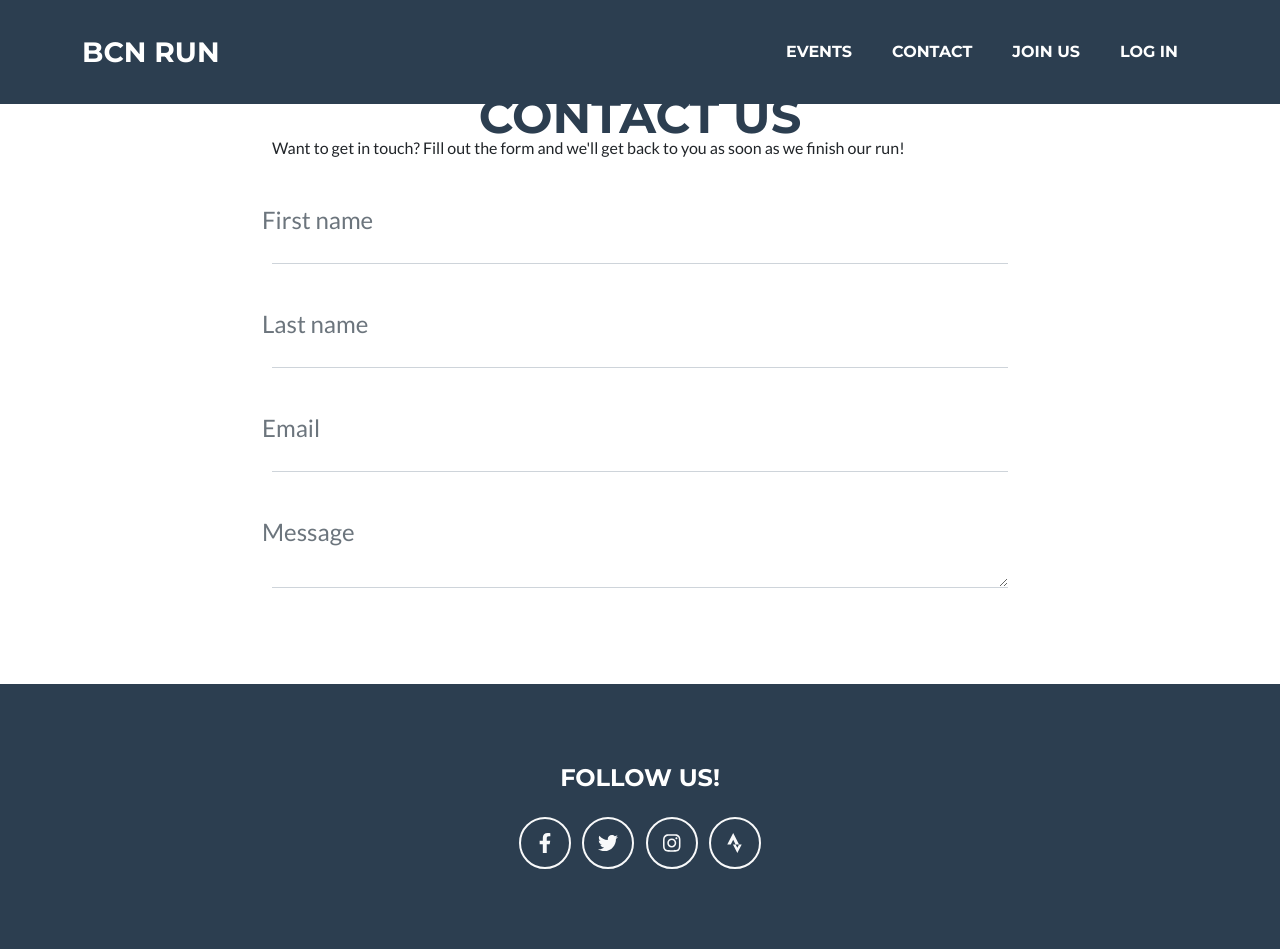
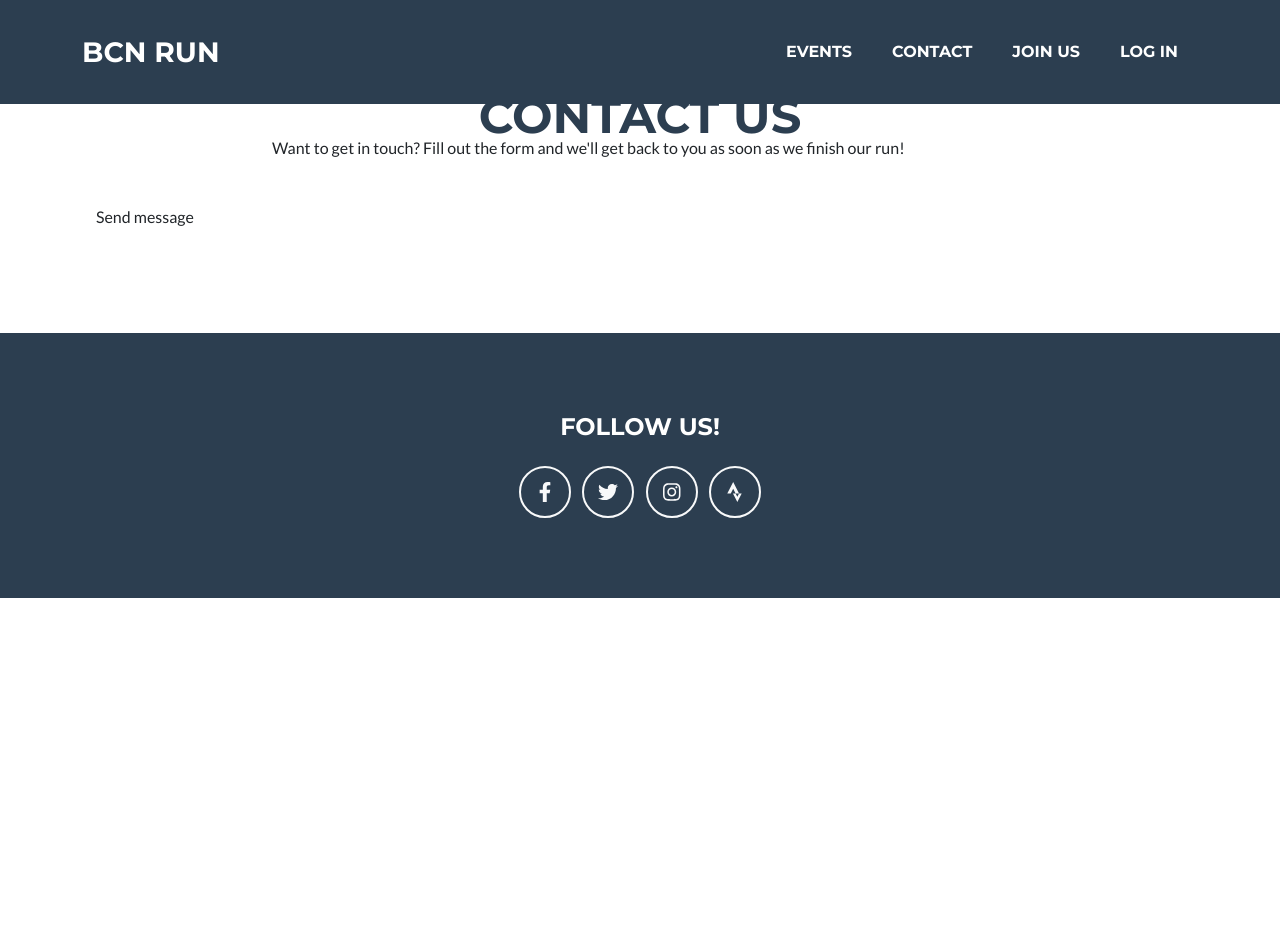
Before and after one commit to EllieThurlwell/project-four, a Django app: page /contact/ in a window 1280 px wide. After the commit the page ends 598 px from the top, so only its background shows below. Run offline with Django 3.2, Linux system fonts and the light colour scheme; some libraries are stand-ins or nearby versions.

Commit message:
Install crispy forms and update contact view

```diff
--- a/bcnrun/settings.py
+++ b/bcnrun/settings.py
@@ -49,6 +49,7 @@
     'cloudinary_storage',
     'django.contrib.staticfiles',
     'cloudinary',
+    'crispy_forms',
     'club',
 ]
 
@@ -56,6 +57,8 @@
 
 LOGIN_REDIRECT_URL = '/'
 LOGOUT_REDIRECT_URL = '/'
+
+CRISPY_TEMPLATE_PACK = 'bootstrap4'
 
 MIDDLEWARE = [
     'django.middleware.security.SecurityMiddleware',
--- a/club/views.py
+++ b/club/views.py
@@ -2,6 +2,7 @@
 from django.views import generic, View
 from django.views.generic.base import TemplateView
 from .models import Event
+from .forms import ContactForm
 
 class EventList(generic.ListView):
     #view to render the Event objects, max 9 per page
@@ -12,10 +13,32 @@
 
 
 class HomePage(TemplateView):
-
+    #view to render the homepage
     template_name = 'index.html'
 
 
 class Contact(TemplateView):
+    #view to render the Contact form to contact.html
+
+    # forms displays if send clicked. need a get method first?
+    def post(self, request):
+
+        contact_form = ContactForm(data=request.POST)
+        if contact_form.is_valid():
+            contact_form.instance.fname = request.user.fname
+            contact_form.instance.lname = request.user.lname
+            contact_form.instance.email = request.user.email
+            message = contact_form.save(commit=False)
+            message.save()
+        else:
+            contact_form = ContactForm()
+
+        return render(
+            request,
+            'contact.html',
+            {
+                'contact_form': contact_form
+            },
+        )
 
     template_name = 'contact.html'
--- a/requirements.txt
+++ b/requirements.txt
@@ -21,6 +21,7 @@
 dj3-cloudinary-storage==0.0.6
 Django==3.2
 django-allauth==0.47.0
+django-crispy-forms==1.13.0
 docutils==0.17.1
 entrypoints==0.3
 filelock==3.0.12
--- a/templates/contact.html
+++ b/templates/contact.html
@@ -1,6 +1,8 @@
 {% extends 'base.html' %}
 
 {% block content %}
+
+{% load crispy_forms_tags %}
 
 <div class="container">
     <h2 class="page-section-heading text-center text-uppercase text-secondary mb-0">
@@ -10,25 +12,13 @@
         <div class="col-lg-8">
             <p>Want to get in touch? Fill out the form and we'll get back to you as soon as we finish our run!</p>
         </div>
-        <div class="form-floating mb-3 col-lg-8">
-            <input type="email" class="form-control" id="floatingInput" placeholder="name@example.com">
-            <label for="floatingInput">First name</label>
-        </div>
-        <div class="form-floating mb-3 col-lg-8">
-            <input type="email" class="form-control" id="floatingInput" placeholder="name@example.com">
-            <label for="floatingInput">Last name</label>
-        </div>
-        <div class="form-floating mb-3 col-lg-8">
-            <input type="email" class="form-control" id="floatingInput" placeholder="name@example.com">
-            <label for="floatingInput">Email</label>
-        </div>
-        <div class="form-floating col-lg-8">
-            <textarea class="form-control" placeholder="Leave a comment here" id="floatingTextarea2"
-                style="height: 100px"></textarea>
-            <label for="floatingTextarea2">Message</label>
-        </div>
+
+        <form method="post" style="margin-top: 1.3em;">
+            {{ contact_form | crispy }}
+            {% csrf_token %}
+            <button type="submit" class="btn">Send message</button>
+        </form>
     </div>
-
 </div>
 
 {% endblock %}
```
Also changed, not shown: club/forms.py (added, +8 -0 lines), templates/booking.html (added, +11 -0 lines).
